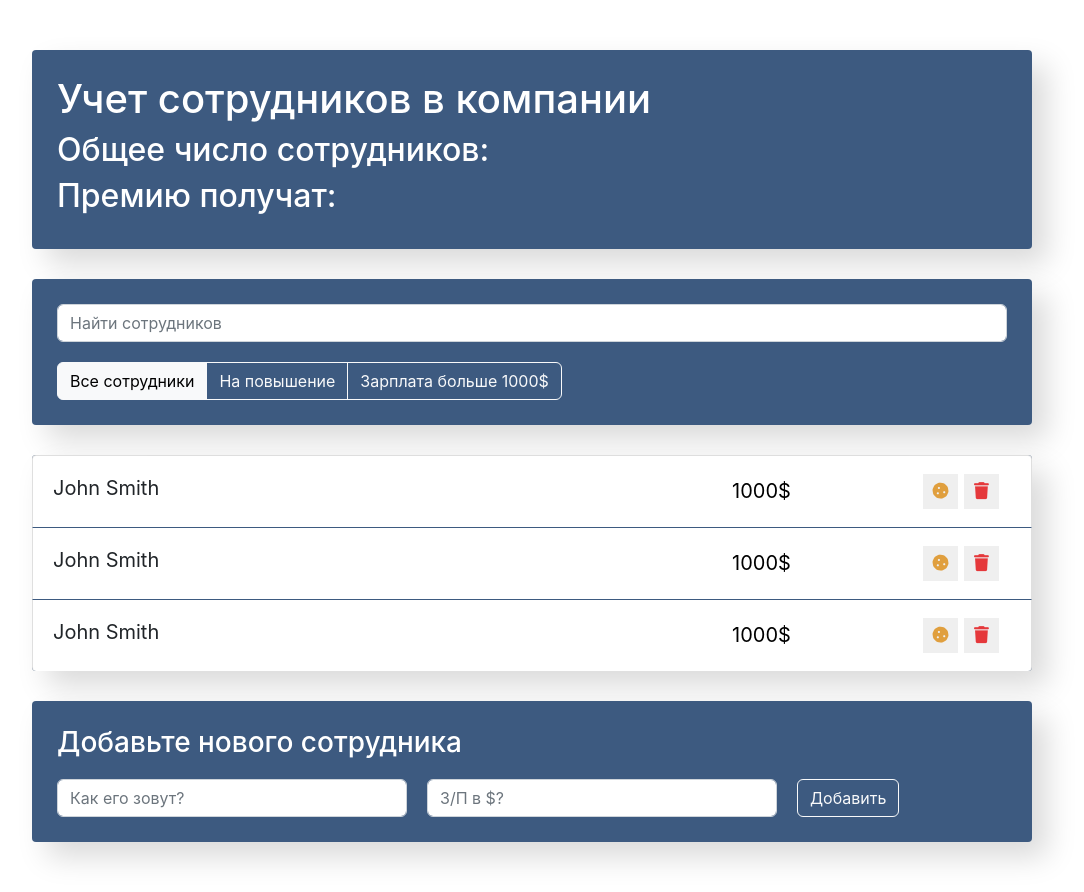
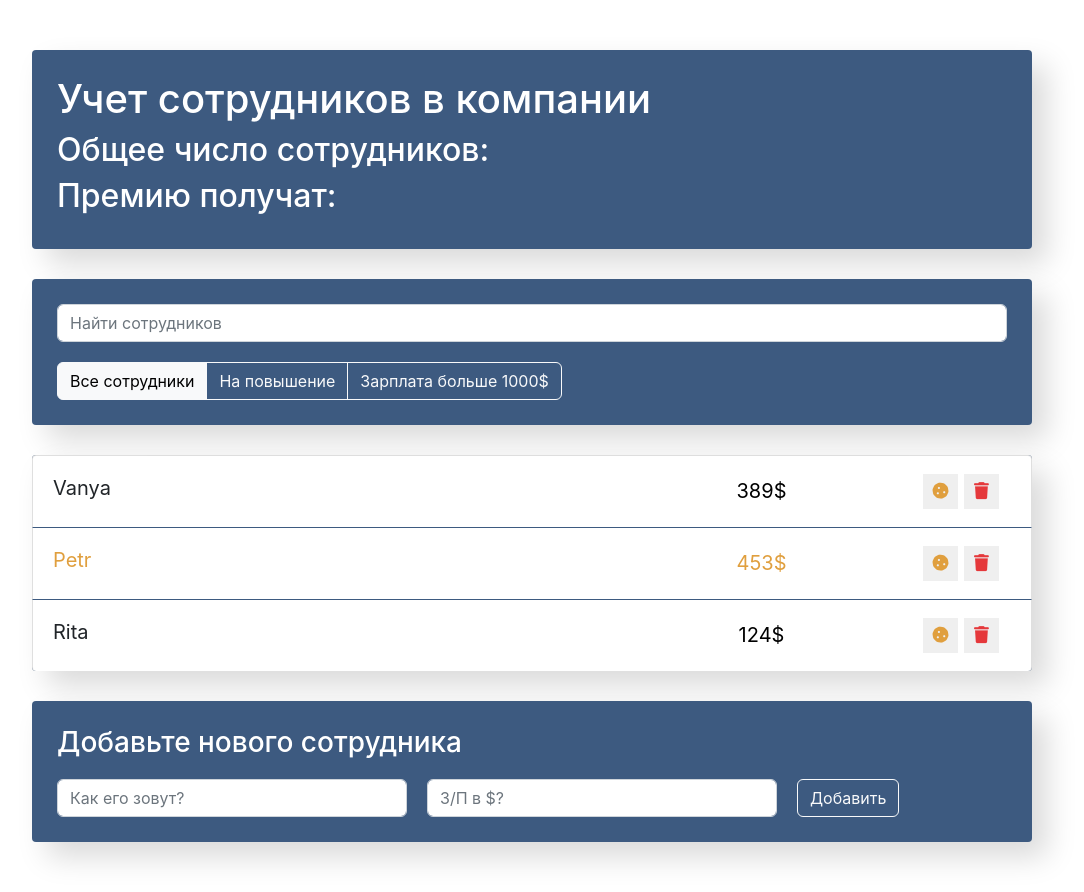
Before and after one commit to millisabel/udemy-react, a React (Create React App) app: page / in a window 1280 px wide. Shown: the whole page, without its empty margins (108-1192 px from the left). Built offline with nearby package versions, Linux system fonts and the light colour scheme.

Commit message:
feat: add data for EmployersList

```diff
--- a/src/components/app/App.js
+++ b/src/components/app/App.js
@@ -7,6 +7,12 @@
 import EmployersAddForm from "../employers-add-form/employers-add-form";
 
 function App() {
+    const data = [
+        {name: 'Vanya', salary: 389, increase: false},
+        {name: 'Petr', salary: 453, increase: true},
+        {name: 'Rita', salary: 124, increase: false},
+    ]
+
     return (
         <div className="app">
             <AppInfo/>
@@ -15,7 +21,7 @@
                 <SearchPanel/>
                 <AppFilter/>
             </div>
-            <EmployersList/>
+            <EmployersList data = {data}/>
             <EmployersAddForm/>
         </div>
     );
--- a/src/components/employers-list-item/employers-list-item.css
+++ b/src/components/employers-list-item/employers-list-item.css
@@ -55,7 +55,8 @@
     transform: translateX(0px);
 }
 
-.list-group-item.increase .list-group-item-label, .list-group-item.increase .list-group-item-input {
+.list-group-item.increase .list-group-item-label,
+.list-group-item.increase .list-group-item-input {
     color: #e09f3e;
 }
 
--- a/src/components/employers-list-item/employers-list-item.js
+++ b/src/components/employers-list-item/employers-list-item.js
@@ -1,10 +1,16 @@
 import './employers-list-item.css';
 
-const EmployersListItem = () => {
+const EmployersListItem = ({name, salary, increase}) => {
+
+    let classNames = "list-group-item d-flex justify-content-between";
+    if(increase){
+        classNames += ' increase';
+    }
+
     return (
-        <li className="list-group-item d-flex justify-content-between">
-            <span className="list-group-item-label">John Smith</span>
-            <input type="text" className="list-group-item-input" defaultValue="1000$"/>
+        <li className={classNames}>
+            <span className="list-group-item-label">{name}</span>
+            <input type="text" className="list-group-item-input" defaultValue={salary + '$'}/>
             <div className='d-flex justify-content-center align-items-center'>
                 <button type="button"
                         className="btn-cookie btn-sm ">
--- a/src/components/employers-list/employers-list.js
+++ b/src/components/employers-list/employers-list.js
@@ -1,12 +1,18 @@
 import EmployersListItem from "../employers-list-item/employers-list-item";
 import './employers-list.css';
 
-const EmployersList = () => {
+const EmployersList = ({data}) => {
+
+    const items = data.map(item => {
+        return(
+            // <EmployersListItem name={item.name} salary={item.salary}/>
+            <EmployersListItem {...item}/>
+    )
+    })
+
     return (
         <ul className="app-list list-group">
-            <EmployersListItem/>
-            <EmployersListItem/>
-            <EmployersListItem/>
+            {items}
         </ul>
     );
 };
```
